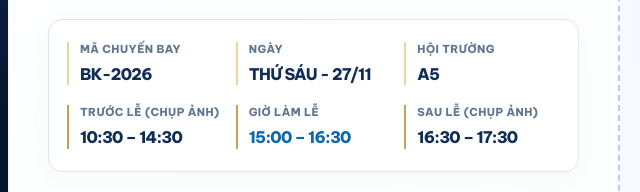
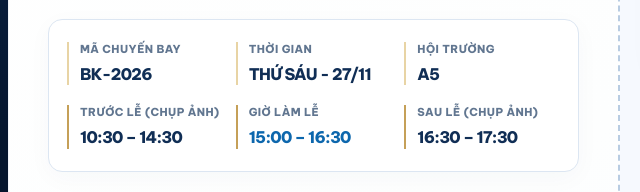
Before and after one commit to HaiNguyen04/thiep-moi-tot-nghiep, a plain HTML site: page index.html in a window 1280 px wide. Shown: the part 605-797 px from the top of the page, 26-666 px from the left. Drawn offline with Linux system fonts and the light colour scheme.

Commit message:
Update index.html

```diff
--- a/index.html
+++ b/index.html
@@ -59,7 +59,7 @@
 
             <div class="details-grid">
               <div class="detail"><span class="detail-label">MÃ CHUYẾN BAY</span><strong>BK-2026</strong></div>
-              <div class="detail"><span class="detail-label">NGÀY</span><strong>THỨ SÁU - 27/11</strong></div>
+              <div class="detail"><span class="detail-label">THỜI GIAN</span><strong>THỨ SÁU - 27/11</strong></div>
               <div class="detail"><span class="detail-label">HỘI TRƯỜNG</span><strong>A5</strong></div>
               <div class="detail detail-schedule"><span class="detail-label">TRƯỚC LỄ (CHỤP ẢNH)</span><strong>10:30 – 14:30</strong></div>
               <div class="detail detail-schedule detail-ceremony"><span class="detail-label">GIỜ LÀM LỄ</span><strong>15:00 – 16:30</strong></div>
```
